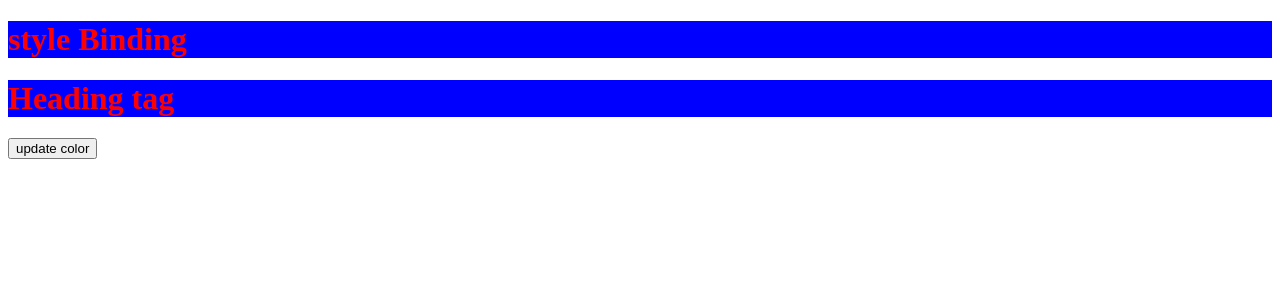
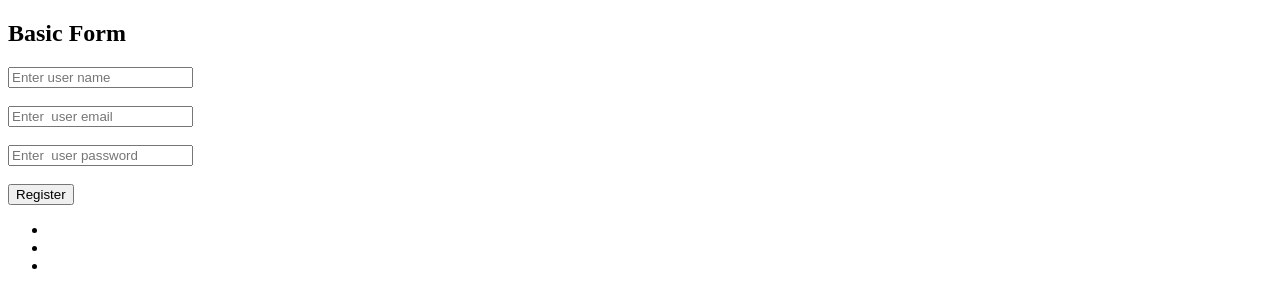
Before and after one commit to akashMedulab/Angular-Tutorials-2, an Angular app: page / in a window 1280 px wide. Shown: the top 308 px of the page. Built offline with nearby package versions, Linux system fonts and the light colour scheme.

Commit message:
basic form

```diff
--- a/src/app/app.component.html
+++ b/src/app/app.component.html
@@ -1,4 +1,17 @@
-<h1 [style.color]="color" [style.backgroundColor]="bgcolor">{{title}}</h1>
-<h1 [style.color]="color" [style.backgroundColor]="bgcolor">Heading tag</h1>
+<h2>{{title}}</h2>
 
-<button (click)="updateColor()">update color</button>
+<form #basicForm="ngForm" (ngSubmit)="getData(basicForm.value)">
+    <input type="text" ngModel name="user" placeholder="Enter user name">
+    <br/><br/>
+    <input type="email"  ngModel name="email" placeholder="Enter  user email ">
+    <br/><br/>
+    <input type="password" ngModel name="password" placeholder="Enter  user password ">
+    <br/><br/>
+    <button>Register</button>
+</form>
+
+<ul>
+    <li>{{userData.user}}</li>
+    <li>{{userData.email}}</li>
+    <li>{{userData.password}}</li>
+</ul>
--- a/src/app/app.component.ts
+++ b/src/app/app.component.ts
@@ -1,4 +1,5 @@
 import { Component } from '@angular/core';
+import { NgForm } from '@angular/forms';
 
 @Component({
   selector: 'app-root',
@@ -6,14 +7,13 @@
   styleUrls: ['./app.component.css']
 })
 export class AppComponent {
-  title="style Binding "
- color='red'
- bgcolor="blue"
+  title=" Basic Form"
 
- updateColor(){
+  userData:any={}
 
-     this.color="green"
-     this.bgcolor="pink"
+  getData(data:NgForm){
+     console.log(data)
+     this.userData=data
+  }
+
  }
-
-}
```
Also changed, not shown: src/app/app.module.ts (+5 -2 lines).
